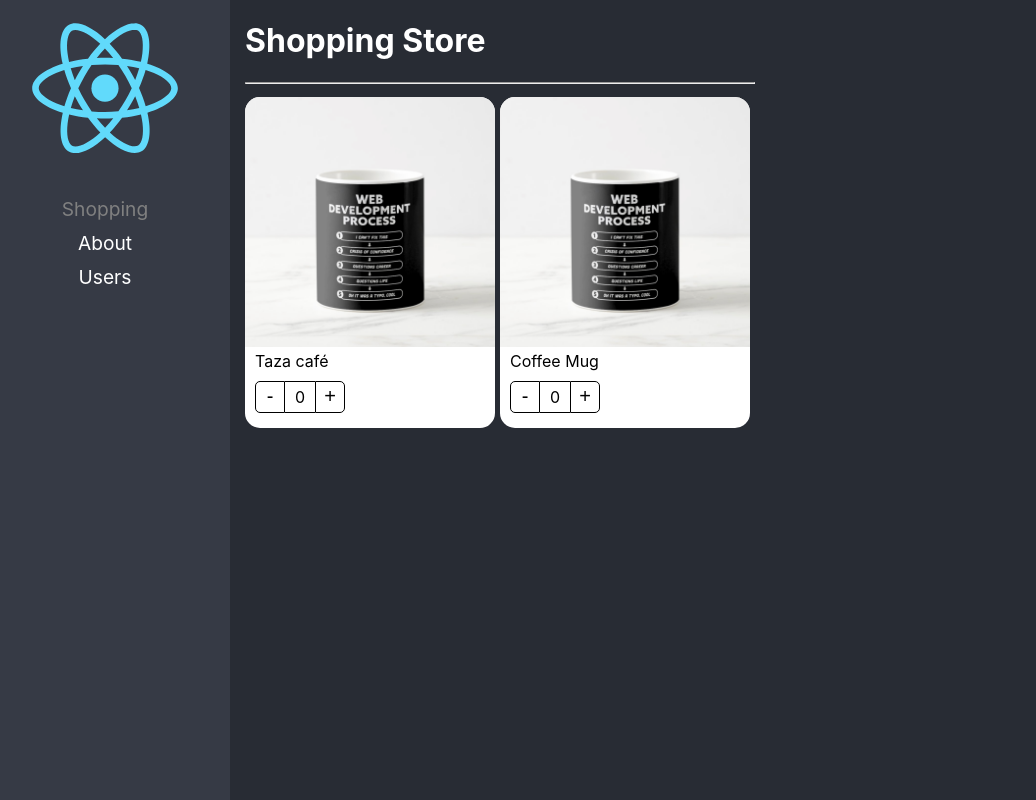
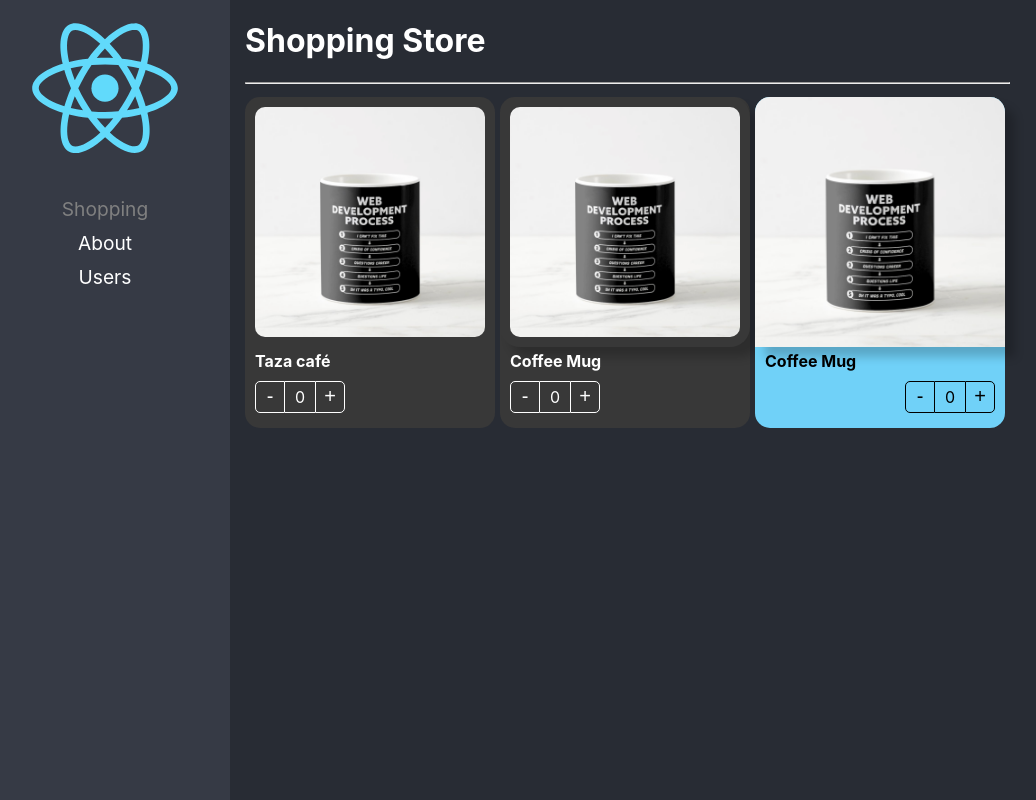
Before and after one commit to Malpar26/react-adv, a React (Create React App) app: page /home in a window 1280 px wide. Shown: the whole page, without its empty margins (20-1056 px from the left). Built offline with nearby package versions, Linux system fonts and the light colour scheme.

Commit message:
component extended styles

```diff
--- a/src/02-component-patterns/components/ProductButtons.tsx
+++ b/src/02-component-patterns/components/ProductButtons.tsx
@@ -1,13 +1,21 @@
-import { useContext } from 'react'
+import { CSSProperties, useContext } from 'react'
 import { ProductContext } from './ProductCard'
 import styles from '../styles/styles.module.css'
 
-export function ProductButtons() {
+export interface Props {
+  className?: string
+  style?: CSSProperties
+}
+
+export function ProductButtons({className, style}: Props) {
 
   const {increaseBy, counter} = useContext(ProductContext)
 
   return (
-    <div className={styles.buttonsContainer}>
+    <div
+      className={`${styles.buttonsContainer} ${className}`}
+      style={style}
+    >
         <button
           className={styles.buttonMinus}
           onClick={() => increaseBy(-1)}> - </button>
--- a/src/02-component-patterns/components/ProductCard.tsx
+++ b/src/02-component-patterns/components/ProductCard.tsx
@@ -1,13 +1,20 @@
-import { createContext } from 'react'
+import { CSSProperties, ReactElement, createContext } from 'react'
 import { useProduct } from '../hooks/useProduct'
 import styles from '../styles/styles.module.css'
 
-import { ProductContextProps, ProductCardProps } from '../interfaces/interfaces'
+import { ProductContextProps, Product } from '../interfaces/interfaces'
 
 export const ProductContext = createContext({} as ProductContextProps)
 const {Provider} = ProductContext
 
-export function ProductCard({children, product}: ProductCardProps) {
+export interface Props {
+  product: Product
+  children?: ReactElement | ReactElement[]
+  className?: string
+  style?: CSSProperties
+}
+
+export function ProductCard({children, product, className, style}: Props) {
   const {counter, increaseBy} = useProduct()
 
   return (
@@ -16,7 +23,10 @@
       counter,
       increaseBy
     }}>
-      <div className={styles.productCard}>
+      <div
+        className={`${styles.productCard} ${className}`}
+        style={style}
+      >
 
         {children}
 
--- a/src/02-component-patterns/components/ProductImage.tsx
+++ b/src/02-component-patterns/components/ProductImage.tsx
@@ -1,9 +1,15 @@
-import { useContext } from 'react'
+import { CSSProperties, useContext } from 'react'
 import { ProductContext } from './ProductCard'
 import styles from '../styles/styles.module.css'
 import noImage from '../assets/no-image.jpg'
 
-export function ProductImage({img= ''}) {
+export interface Props {
+  img?: string
+  className?: string
+  style?: CSSProperties
+}
+
+export function ProductImage({img= '', className, style}: Props) {
   const {product} = useContext(ProductContext)
   let imgToShow: string
 
@@ -19,7 +25,8 @@
     <img
         src={imgToShow}
         alt='Product'
-        className={styles.productImg}
+        className={`${styles.productImg} ${className}`}
+        style={style}
       />
   )
 }
--- a/src/02-component-patterns/components/ProductTitle.tsx
+++ b/src/02-component-patterns/components/ProductTitle.tsx
@@ -1,12 +1,21 @@
-import { useContext } from 'react'
+import { CSSProperties, useContext } from 'react'
 import { ProductContext } from './ProductCard'
 import styles from '../styles/styles.module.css'
 
-export function ProductTitle({title}: {title?: string}) {
+export interface Props {
+  title?: string
+  className?: string
+  style?: CSSProperties
+}
+
+export function ProductTitle({title, className, style}: Props) {
   const {product} = useContext(ProductContext)
 
   return (
-    <span className={styles.productDescription}>
+    <span
+      className={`${styles.productDescription} ${className}`}
+      style={style}
+    >
       {title ? title : product.title}
     </span>
   )
--- a/src/02-component-patterns/pages/ShoppingPage.tsx
+++ b/src/02-component-patterns/pages/ShoppingPage.tsx
@@ -1,5 +1,5 @@
 import { ProductButtons, ProductCard, ProductImage, ProductTitle } from '../components'
-
+import '../styles/custom-styles.css'
 
 const product = {
   id: '1',
@@ -18,16 +18,42 @@
         flexDirection: 'row',
         flexWrap: 'wrap'
       }}>
-        <ProductCard product={product} >
-          <ProductCard.Image  />
-          <ProductCard.Title title={'Taza café'} />
-          <ProductCard.Buttons />
+        <ProductCard
+          product={product}
+          className='bg-dark text-white'
+          >
+          <ProductCard.Image className='custom-image' />
+          <ProductCard.Title title={'Taza café'} className='text-bold' />
+          <ProductCard.Buttons className='custom-buttons' />
         </ProductCard>
 
-        <ProductCard product={product} >
-          <ProductImage  />
-          <ProductTitle />
-          <ProductButtons />
+        <ProductCard
+          product={product}
+          className='bg-dark text-white'
+        >
+          <ProductImage className='custom-image' style={{
+            boxShadow: '10px 10px 10px rgba(0,0,0,0.2)'
+          }} />
+          <ProductTitle className='text-bold' />
+          <ProductButtons className='custom-buttons' />
+        </ProductCard>
+
+        <ProductCard
+          product={product}
+          style={{
+            backgroundColor: '#70D1F8'
+          }}
+        >
+          <ProductImage style={{
+            boxShadow: '10px 10px 10px rgba(0,0,0,0.2)'
+          }} />
+          <ProductTitle style={{
+            fontWeight: 'bold'
+          }} />
+          <ProductButtons style={{
+            display: 'flex',
+            justifyContent: 'end'
+          }} />
         </ProductCard>
       </div>
     </div>
--- /dev/null
+++ b/src/02-component-patterns/styles/custom-styles.css
@@ -0,0 +1,22 @@
+.bg-dark {
+  background-color: rgb(56,56,56);
+}
+
+.text-white {
+  color: white;
+}
+
+.text-bold {
+  font-weight: bold;
+}
+
+.custom-image {
+  width: calc( 100% - 20px );
+  padding: 10px;
+  border-radius: 20px;
+}
+
+.custom-buttons button, .custom-buttons div {
+  color: white;
+  border-color: white;
+}
```
Also changed, not shown: src/02-component-patterns/interfaces/interfaces.ts (+14 -16 lines).
